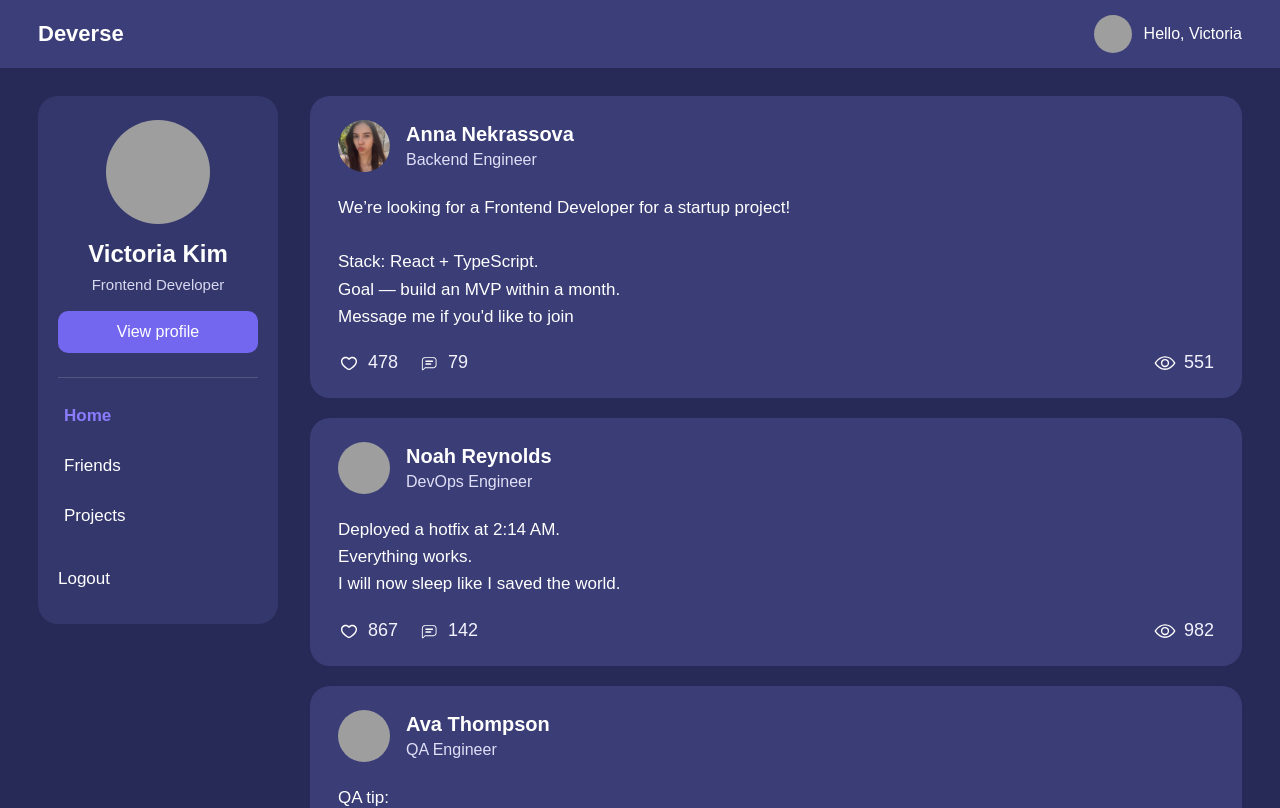
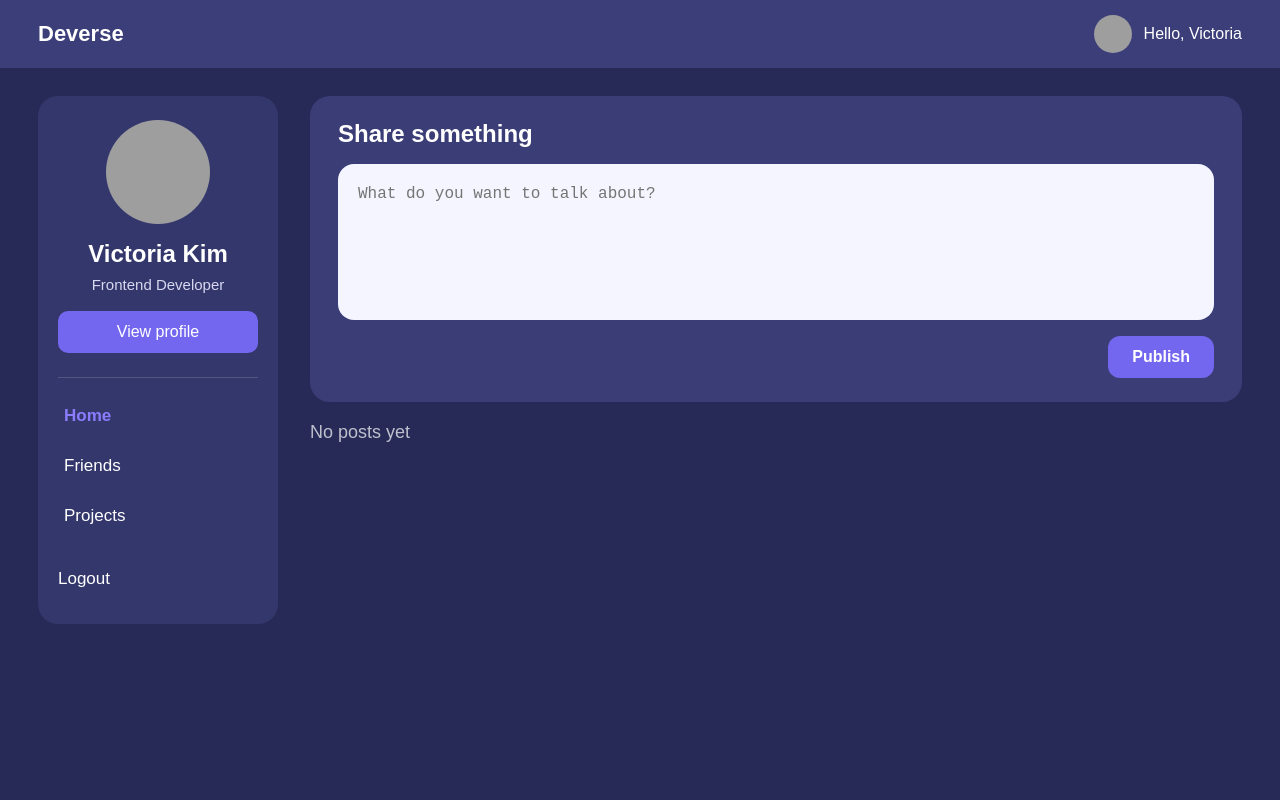
Before and after one commit to kimchishkav/deverse-frontend, a React (Vite) app: page /feed in a window 1280 px wide. Shown: the top 808 px of the page. Built offline with nearby package versions, Linux system fonts and the light colour scheme; grey boxes are pictures that could not be loaded.

Commit message:
publish post created

```diff
--- /dev/null
+++ b/src/pages/feed/ui/FeedPage.module.css
@@ -0,0 +1,25 @@
+.content {
+  display: flex;
+  flex-direction: column;
+  gap: 20px;
+}
+
+.form {
+  background-color: #3a3d76;
+  border-radius: 20px;
+  padding: 24px 28px;
+  display: flex;
+  flex-direction: column;
+  gap: 16px;
+}
+
+.title {
+  color: white;
+  font-size: 24px;
+  font-weight: 700;
+}
+
+.actions {
+  display: flex;
+  justify-content: flex-end;
+}
--- a/src/pages/feed/ui/FeedPage.tsx
+++ b/src/pages/feed/ui/FeedPage.tsx
@@ -1,57 +1,69 @@
+import { useState, type ChangeEvent, type FormEvent } from "react";
+
 import { MainLayout } from "@/widgets/layout";
 import { PostList } from "@/widgets/post-list";
 import { type Post } from "@/entities/post";
 import annaAvatar from "@/assets/img/AnnaNekrassova.jpeg";
 
-const mockPosts: Post[] = [
-  {
-    id: 1,
-    content:
-      "We’re looking for a Frontend Developer for a startup project!\n\nStack: React + TypeScript.\nGoal — build an MVP within a month.\nMessage me if you'd like to join",
-    likesCount: 478,
-    commentsCount: 79,
-    viewsCount: 551,
-    author: {
-      id: 1,
-      name: "Anna Nekrassova",
-      profession: "Backend Engineer",
-      avatar: annaAvatar,
-    },
-  },
-  {
-    id: 2,
-    content:
-      "Deployed a hotfix at 2:14 AM.\nEverything works.\nI will now sleep like I saved the world.",
-    likesCount: 867,
-    commentsCount: 142,
-    viewsCount: 982,
-    author: {
-      id: 2,
-      name: "Noah Reynolds",
-      profession: "DevOps Engineer",
-      avatar: "https://i.pravatar.cc/150?img=12",
-    },
-  },
-  {
-    id: 3,
-    content:
-      "QA tip:\nIf you think it works — test it again.\nIf you're sure — test it twice.",
-    likesCount: 478,
-    commentsCount: 79,
-    viewsCount: 551,
-    author: {
-      id: 3,
-      name: "Ava Thompson",
-      profession: "QA Engineer",
-      avatar: "https://i.pravatar.cc/150?img=45",
-    },
-  },
-];
+import styles from "./FeedPage.module.css";
+import { Button } from "./button";
+import { Textarea } from "./textarea";
 
 export const FeedPage = () => {
+  const [posts, setPosts] = useState<Post[]>([]);
+  const [postText, setPostText] = useState("");
+
+  const handleChange = (event: ChangeEvent<HTMLTextAreaElement>) => {
+    setPostText(event.target.value);
+  };
+
+  const handleSubmit = (event: FormEvent<HTMLFormElement>) => {
+    event.preventDefault();
+
+    const trimmedText = postText.trim();
+
+    if (!trimmedText) {
+      return;
+    }
+
+    const newPost: Post = {
+      id: Date.now(),
+      content: trimmedText,
+      likesCount: 0,
+      commentsCount: 0,
+      viewsCount: 0,
+      author: {
+        id: 999,
+        name: "Victoria Kim",
+        profession: "Frontend Developer",
+        avatar: annaAvatar,
+      },
+    };
+
+    setPosts((prevPosts) => [newPost, ...prevPosts]);
+    setPostText("");
+  };
+
   return (
     <MainLayout>
-      <PostList posts={mockPosts} />
+      <div className={styles.content}>
+        <form onSubmit={handleSubmit} className={styles.form}>
+          <h2 className={styles.title}>Share something</h2>
+
+          <Textarea
+            value={postText}
+            onChange={handleChange}
+            placeholder="What do you want to talk about?"
+            rows={5}
+          />
+
+          <div className={styles.actions}>
+            <Button type="submit">Publish</Button>
+          </div>
+        </form>
+
+        <PostList posts={posts} />
+      </div>
     </MainLayout>
   );
 };
--- /dev/null
+++ b/src/pages/feed/ui/button/Button.module.css
@@ -0,0 +1,10 @@
+.button {
+  border: none;
+  border-radius: 12px;
+  padding: 12px 24px;
+  background-color: #7367f0;
+  color: white;
+  font-size: 16px;
+  font-weight: 600;
+  cursor: pointer;
+}
--- /dev/null
+++ b/src/pages/feed/ui/button/Button.tsx
@@ -0,0 +1,12 @@
+import type { ButtonHTMLAttributes, PropsWithChildren } from "react";
+import styles from "./Button.module.css";
+
+type ButtonProps = PropsWithChildren<ButtonHTMLAttributes<HTMLButtonElement>>;
+
+export const Button = ({ children, ...props }: ButtonProps) => {
+  return (
+    <button className={styles.button} {...props}>
+      {children}
+    </button>
+  );
+};
--- /dev/null
+++ b/src/pages/feed/ui/button/index.ts
@@ -0,0 +1 @@
+export { Button } from "./Button";
--- /dev/null
+++ b/src/pages/feed/ui/textarea/Textarea.module.css
@@ -0,0 +1,11 @@
+.textarea {
+  width: 100%;
+  resize: none;
+  border: none;
+  outline: none;
+  border-radius: 16px;
+  padding: 18px 20px;
+  font-size: 16px;
+  line-height: 1.5;
+  background-color: #f5f5ff;
+}
--- /dev/null
+++ b/src/pages/feed/ui/textarea/Textarea.tsx
@@ -0,0 +1,8 @@
+import type { TextareaHTMLAttributes } from "react";
+import styles from "./Textarea.module.css";
+
+type TextareaProps = TextareaHTMLAttributes<HTMLTextAreaElement>;
+
+export const Textarea = (props: TextareaProps) => {
+  return <textarea className={styles.textarea} {...props} />;
+};
--- /dev/null
+++ b/src/pages/feed/ui/textarea/index.ts
@@ -0,0 +1 @@
+export { Textarea } from "./Textarea";
```
